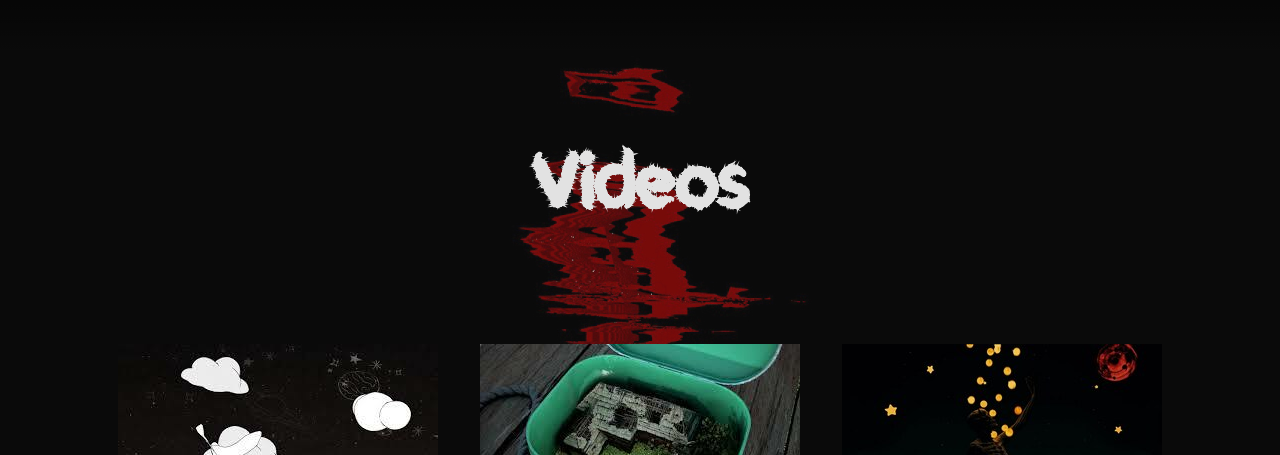
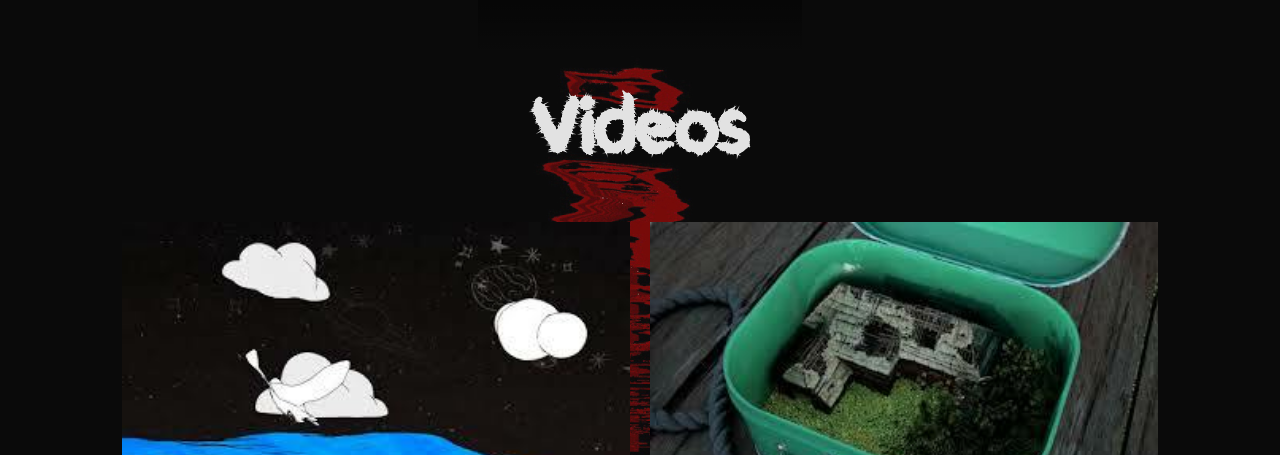
Before and after one commit to thpapei/stratashi-portfolio, a React app: page / in a window 1280 px wide. Shown: the part 2345-2800 px from the top of the page. Built offline with nearby package versions, Linux system fonts and the light colour scheme.

Commit message:
Fixed various dimension and positioning css bugs

```diff
--- a/src/styles/components/_About.scss
+++ b/src/styles/components/_About.scss
@@ -5,8 +5,8 @@
   display: flex;
   flex-direction: column;
   justify-content: space-evenly;
-  height: 100vh;
-  width: 100vw;
+  min-height: 100vh;
+  width: 100%;
 
   .title {
     font-size: $title;
--- a/src/styles/components/_App.scss
+++ b/src/styles/components/_App.scss
@@ -5,5 +5,8 @@
   background-attachment: fixed;
   background-repeat: no-repeat;
   min-width: 350px;
-  width: 100vw;
+  display: flex;
+    justify-content: flex-start;
+    align-items: center;
+    flex-direction: column;
 }
--- a/src/styles/components/_Contact.scss
+++ b/src/styles/components/_Contact.scss
@@ -3,7 +3,6 @@
   justify-content: center;
   padding: $l-size 0 $xl-size 0;
   align-items: center;
-  height: 100vh;
   flex-direction: column;
 
   .title {
--- a/src/styles/components/_PictureProjects.scss
+++ b/src/styles/components/_PictureProjects.scss
@@ -1,8 +1,12 @@
 .picture-projects {
-  overflow: hidden;
+  // overflow: hidden;
   background: linear-gradient(180deg, rgba(0,0,0,1) 84%, rgba(22,22,22,0) 100%);
   padding: 5rem 2rem;
   min-height: 100vh;
+  display: flex;
+  justify-content: flex-start;
+  align-items: center;
+  flex-direction: column;
 
   h1 {
     text-align: center;
--- a/src/styles/components/_Videos.scss
+++ b/src/styles/components/_Videos.scss
@@ -3,7 +3,7 @@
   justify-content: space-evenly;
   flex-direction: column;
   height: 100vh;
-  width: 100vw;
+  width: 100%;
   h1 {
     text-align: center;
     font-size: $title;
@@ -15,8 +15,9 @@
     flex-flow: row wrap;
 
     .item {
-      margin: $s-size;
+      margin: $xxs-size;
       border: 2px solid transparent;
+      width: 40%;
       cursor: pointer;
 
       &:hover,
```
